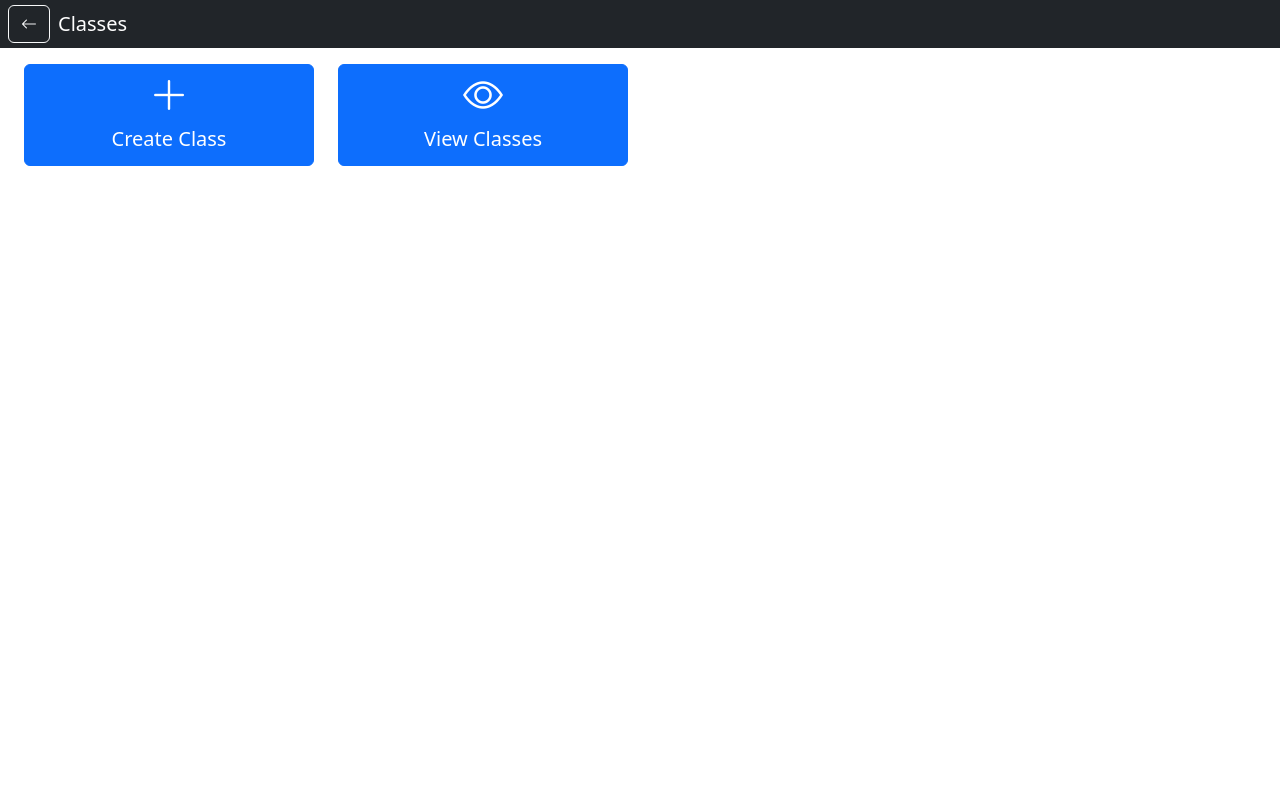
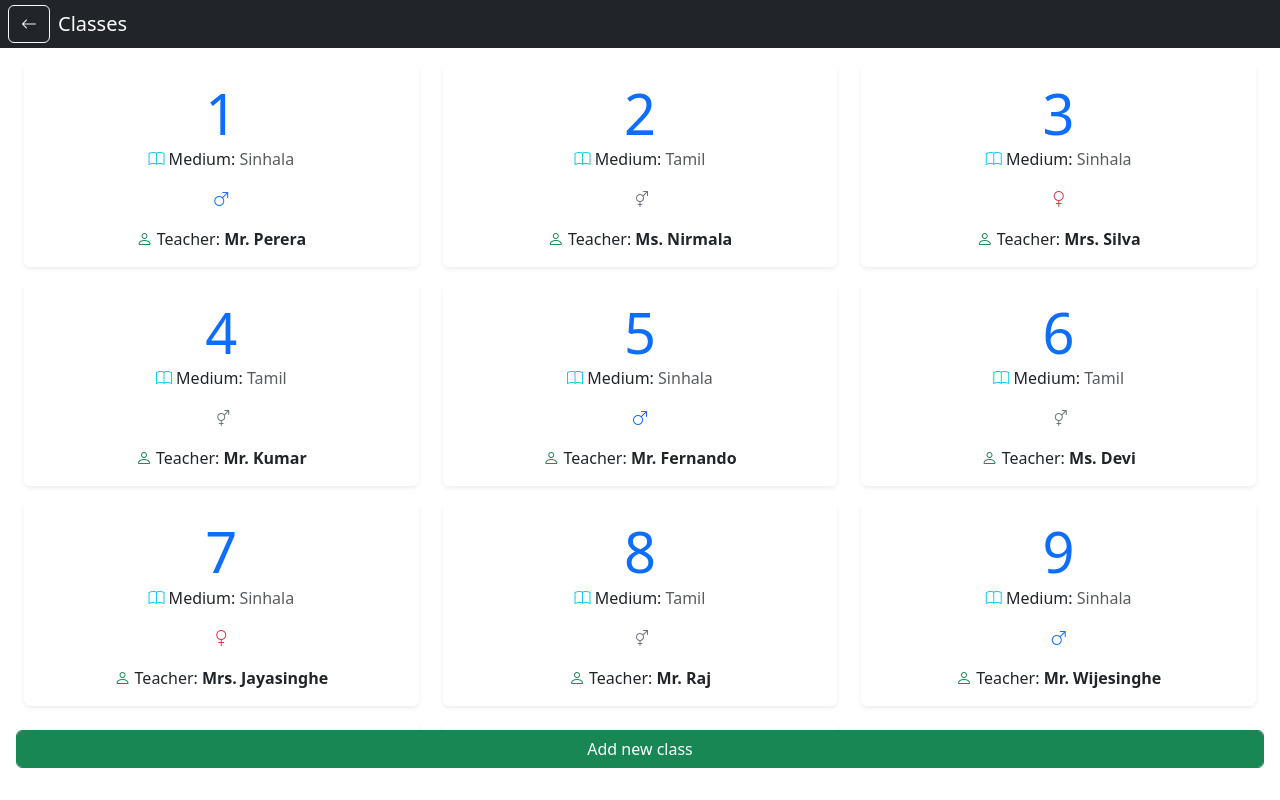
Before and after one commit to Ishad-M-I-M/attenda-app, an Angular app: page /classes in a window 1280 px wide. Built offline with nearby package versions, Linux system fonts and the light colour scheme.

Commit message:
Implement class and add class pages

```diff
--- a/src/app/app.routes.ts
+++ b/src/app/app.routes.ts
@@ -30,6 +30,10 @@ export const routes: Routes = [
         component: ClassesComponent,
     },
     {
+        path: 'classes/create',
+        loadComponent: () => import('./register-class/register-class.component').then(m => m.RegisterClassComponent)
+    },
+    {
         path: 'students',
         component: StudentsComponent
     },
--- a/src/app/classes/classes.component.html
+++ b/src/app/classes/classes.component.html
@@ -1,12 +1,27 @@
 <app-page-container title="Classes">
-    <div class="container-fluid">
+    <div class="container-fluid" style="height: 85vh; overflow-y: auto;">
         <div class="row">
-            <div class="col-md-3 mb-3">
-                <app-block-button title="Create Class" icon="bi bi-plus-lg"></app-block-button>
-            </div>
-            <div class="col-md-3 mb-3">
-                <app-block-button title="View Classes" icon="bi bi-eye"></app-block-button>
+            <div class="col-md-4" *ngFor="let classItem of classes">
+                <div class="card mb-3 shadow-sm border-0">
+                    <div class="card-body text-center">
+                        <div class="display-4 text-primary">{{ classItem.grade }}</div>
+                        <p class="card-text">
+                            <i class="bi bi-book text-info"></i> Medium: <span class="text-muted">{{ classItem.medium }}</span>
+                        </p>
+                        <p class="card-text">
+                            <i *ngIf="classItem.gender === 'Male'" class="bi bi-gender-male text-primary"></i>
+                            <i *ngIf="classItem.gender === 'Female'" class="bi bi-gender-female text-danger"></i>
+                            <i *ngIf="!classItem.gender" class="bi bi-gender-ambiguous text-secondary"></i>
+                        </p>
+                        <p class="card-text">
+                            <i class="bi bi-person text-success"></i> Teacher: <strong>{{ classItem.teacher }}</strong>
+                        </p>
+                    </div>
+                </div>
             </div>
         </div>
     </div>
+    <div class="fixed-bottom text-center mb-3 p-3">
+        <button class="btn btn-success form-control" type="button" (click)="navigate('/classes/create')">Add new class</button>
+    </div>
 </app-page-container>
--- a/src/app/classes/classes.component.ts
+++ b/src/app/classes/classes.component.ts
@@ -1,17 +1,51 @@
-import { Component } from '@angular/core';
+import {Component, OnInit} from '@angular/core';
 import {PageContainerComponent} from "../.shared/page-container/page-container.component";
 import {BlockButtonComponent} from "../.shared/block-button/block-button.component";
+import {Class} from "../interfaces";
+import {NgForOf, NgIf} from "@angular/common";
+import {Router} from "@angular/router";
 
 @Component({
   selector: 'app-classes',
   standalone: true,
     imports: [
         PageContainerComponent,
-        BlockButtonComponent
+        BlockButtonComponent,
+        NgForOf,
+        NgIf
     ],
   templateUrl: './classes.component.html',
   styleUrl: './classes.component.css'
 })
-export class ClassesComponent {
+export class ClassesComponent implements OnInit {
+    classes: Class[] = [];
 
+    // TODO: Remove after implementing actual data fetching
+    exampleClasses: Class[] = [
+        { id: 1, grade: 1, medium: 'Sinhala', gender: 'Male', teacher: 'Mr. Perera' },
+        { id: 2, grade: 2, medium: 'Tamil', gender: null, teacher: 'Ms. Nirmala' },
+        { id: 3, grade: 3, medium: 'Sinhala', gender: 'Female', teacher: 'Mrs. Silva' },
+        { id: 4, grade: 4, medium: 'Tamil', gender: null, teacher: 'Mr. Kumar' },
+        { id: 5, grade: 5, medium: 'Sinhala', gender: 'Male', teacher: 'Mr. Fernando' },
+        { id: 6, grade: 6, medium: 'Tamil', gender: null, teacher: 'Ms. Devi' },
+        { id: 7, grade: 7, medium: 'Sinhala', gender: 'Female', teacher: 'Mrs. Jayasinghe' },
+        { id: 8, grade: 8, medium: 'Tamil', gender: null, teacher: 'Mr. Raj' },
+        { id: 9, grade: 9, medium: 'Sinhala', gender: 'Male', teacher: 'Mr. Wijesinghe' },
+        { id: 10, grade: 10, medium: 'Tamil', gender: null, teacher: 'Ms. Anjali' },
+        { id: 11, grade: 11, medium: 'Sinhala', gender: 'Female', teacher: 'Mrs. Rathnayake' }
+    ];
+
+    constructor(private router: Router) {}
+
+    ngOnInit(): void {
+        this.classes = this.exampleClasses;
+    }
+
+    navigate(path: string) {
+        this.router.navigate([path]).then(r => {
+            console.log('Navigation successful:', r);
+        }).catch(error => {
+            console.error('Navigation error:', error);
+        });
+    }
 }
--- /dev/null
+++ b/src/app/interfaces.ts
@@ -0,0 +1,15 @@
+export interface Student {
+    id: number;
+    name: string;
+    grade: number;
+    medium: string;
+    gender: string;
+}
+
+export interface Class {
+    id: number;
+    grade: number;
+    medium: string;
+    gender: string | null;
+    teacher: string;
+}
--- a/src/app/register-class/register-class.component.html
+++ b/src/app/register-class/register-class.component.html
@@ -1 +1,36 @@
-<p>register-class works!</p>
+<app-page-container title="Create new class">
+    <form>
+        <div class="mb-3">
+            <label for="grades" class="form-label">Grades</label>
+            <select id="grades" class="form-select" [(ngModel)]="selectedGrade" name="grades">
+                <option *ngFor="let grade of grades" [value]="grade">Grade {{ grade }}</option>
+            </select>
+        </div>
+        <div class="mb-3">
+            <label for="gender" class="form-label">Gender</label>
+            <select id="gender" class="form-select" [(ngModel)]="selectedGender" name="gender">
+                <option value="Male">Male</option>
+                <option value="Female">Female</option>
+                <option value="null">Both</option>
+            </select>
+        </div>
+        <div class="mb-3">
+            <label for="medium" class="form-label">Medium</label>
+            <select id="medium" class="form-select" [(ngModel)]="selectedMedium" name="medium">
+                <option value="Sinhala">Sinhala</option>
+                <option value="Tamil">Tamil</option>
+            </select>
+        </div>
+        <div class="mb-3">
+            <label for="teacher" class="form-label">Teacher</label>
+            <select id="teacher" class="form-select" [(ngModel)]="selectedTeacher" name="teacher">
+                <option *ngFor="let teacher of teachers" [value]="teacher">{{ teacher }}</option>
+            </select>
+        </div>
+        <div class="mb-3">
+            <label for="description" class="form-label">Description</label>
+            <textarea id="description" class="form-control" rows="3" [(ngModel)]="description" name="description"></textarea>
+        </div>
+        <button type="submit" class="btn btn-primary form-control">Submit</button>
+    </form>
+</app-page-container>
--- a/src/app/register-class/register-class.component.ts
+++ b/src/app/register-class/register-class.component.ts
@@ -1,12 +1,30 @@
-import { Component } from '@angular/core';
+import {Component, OnInit} from '@angular/core';
+import {PageContainerComponent} from "../.shared/page-container/page-container.component";
+import {FormsModule} from "@angular/forms";
+import {NgForOf} from "@angular/common";
 
 @Component({
   selector: 'app-register-class',
   standalone: true,
-  imports: [],
+    imports: [
+        PageContainerComponent,
+        FormsModule,
+        NgForOf
+    ],
   templateUrl: './register-class.component.html',
   styleUrl: './register-class.component.css'
 })
-export class RegisterClassComponent {
+export class RegisterClassComponent implements OnInit {
+    selectedGrade: number | null = null;
+    selectedMedium: string | null = null;
+    selectedGender: string | null = null;
+    selectedTeacher: string | null = null;
+    description: string = '';
 
+    grades = [1, 2, 3, 4, 5, 6, 7, 8, 9, 10, 11];
+    teachers: string[] = [];
+
+    ngOnInit(): void {
+        this.teachers = ['John Doe', 'Jane Smith', 'Emily Johnson', 'Michael Brown'];
+    }
 }
```
Also changed, not shown: src/app/students/students.component.ts (+1 -8 lines).
